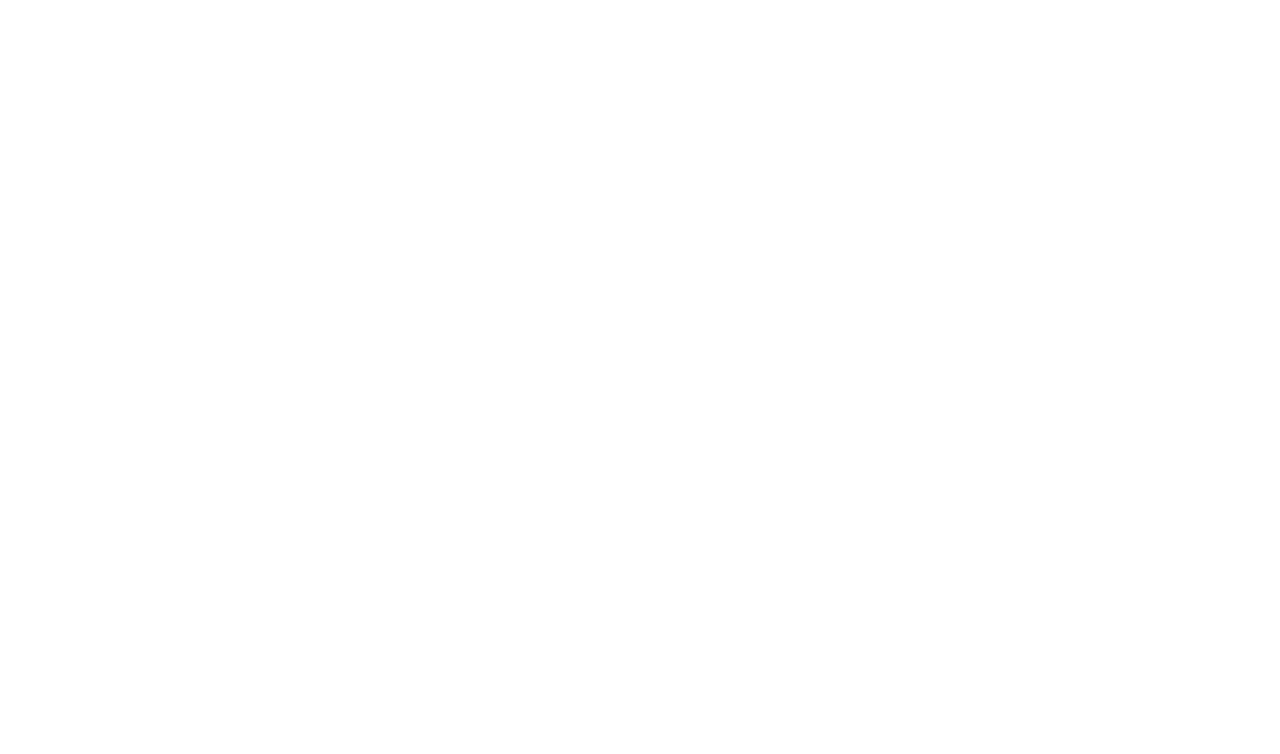
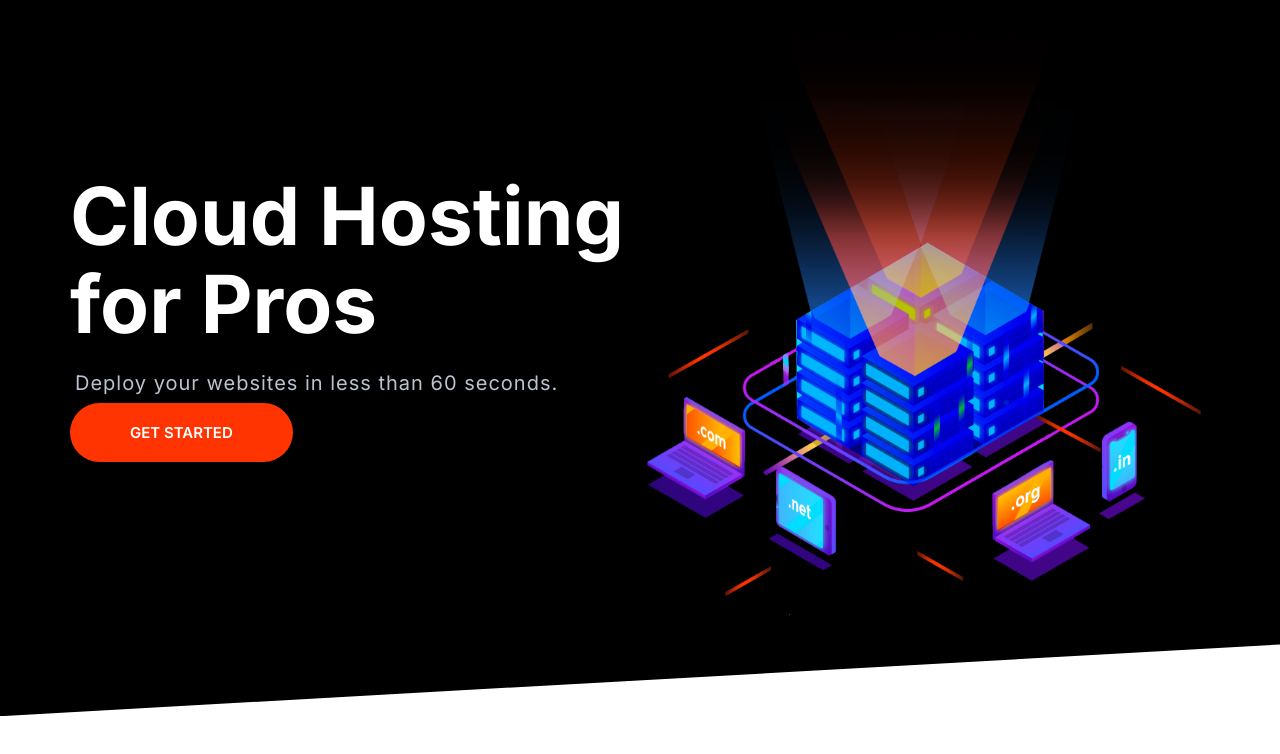
Before and after one commit to sheen4n/sheenie, a plain HTML site: page index.html in a window 1280 px wide. Drawn offline with Linux system fonts and the light colour scheme.

Commit message:
Finished Hero

```diff
--- a/css/styles.css
+++ b/css/styles.css
@@ -35,6 +35,7 @@ h2,
 h3 {
   color: var(--color-headings);
   margin-bottom: 1rem;
+  line-height: 1.1;
 }
 
 h1 {
@@ -602,12 +603,12 @@ a {
   color: #fff;
 }
 
-.block--skewed--right {
+.block--skewed-right {
   padding-bottom: calc(var(--padding-vertical) + 4rem);
   clip-path: polygon(0% 0%, 100% 0%, 100% 100%, 0% 80%);
 }
 
-.block--skewed--left {
+.block--skewed-left {
   padding-bottom: calc(var(--padding-vertical) + 4rem);
   clip-path: polygon(0% 0%, 100% 0%, 100% 80%, 0% 100%);
 }
@@ -680,3 +681,30 @@ a {
     border: 0;
   }
 }
+
+/* Hero */
+.hero {
+  clip-path: polygon(0% 0%, 100% 0%, 100% 90%, 0% 100%);
+}
+
+.hero__tagline {
+  font-size: 2rem;
+  color: #b9c3cf;
+  letter-spacing: 1px;
+  margin: 2rem 0.5rem;
+}
+
+.hero__image {
+  width: 100%;
+}
+
+@media screen and (min-width: 768px) {
+  .hero {
+    padding-top: 0;
+  }
+
+  .hero__content {
+    text-align: left;
+    align-self: center;
+  }
+}
--- a/index.html
+++ b/index.html
@@ -13,6 +13,16 @@
     <link rel="stylesheet" href="css/styles.css" />
   </head>
   <body>
+    <section class="block block--dark block--skewed-left hero">
+      <div class="container grid grid--1x2">
+        <header class="block__header hero__content">
+          <h1 class="block__heading">Cloud Hosting for Pros</h1>
+          <p class="hero__tagline">Deploy your websites in less than 60 seconds.</p>
+          <a href="#" class="btn btn--accent btn--stretched">Get Started</a>
+        </header>
+        <img class="hero__image" src="images/banner.png" alt="" />
+      </div>
+    </section>
     <script src="js/main.js"></script>
   </body>
 </html>
```
Also changed, not shown: components/containers.html (+2 -2 lines), images/banner.png (added).
